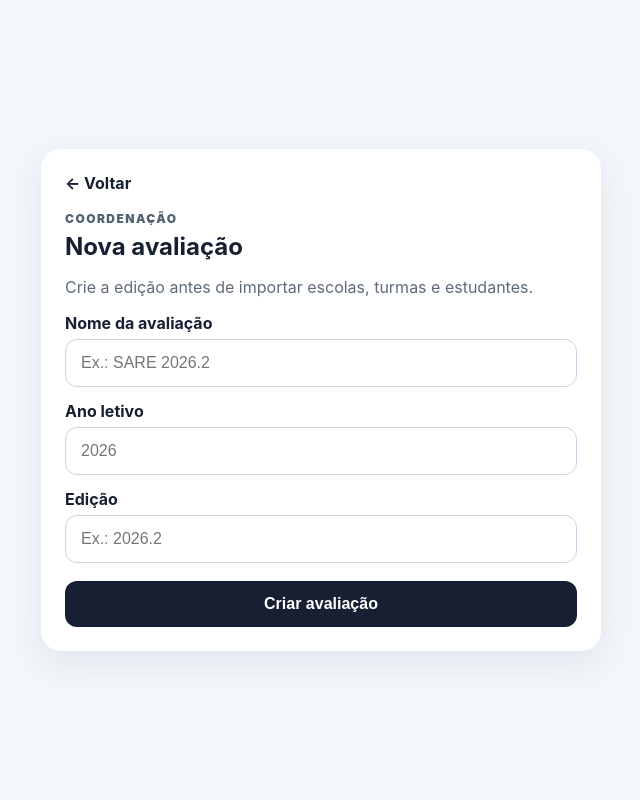
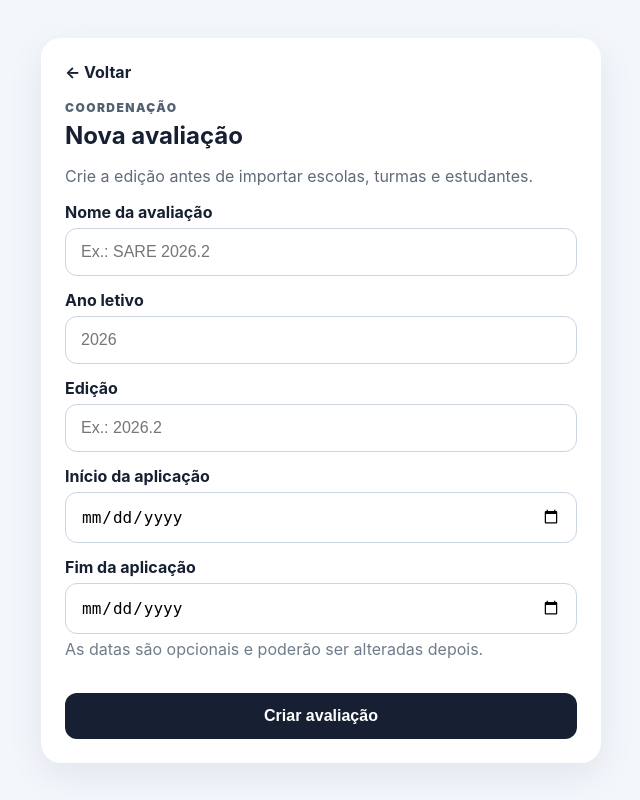
Before and after one commit to Marcosadriano7506/SARE2026, a Flask app: page /coordenacao/avaliacoes/nova in a window 1280 px wide. Shown: the whole page, without its empty margins (319-959 px from the left). Run offline with Flask 3, Linux system fonts and the light colour scheme; a user stored in the database is signed in; tables that the repository leaves empty hold one stand-in row (values such as "Sample post"); some libraries are stand-ins or nearby versions.

Commit message:
feat: configure application window when creating evaluation

```diff
--- a/app/templates/coordinator/evaluation_form.html
+++ b/app/templates/coordinator/evaluation_form.html
@@ -22,6 +22,20 @@
     {{ form.edition(placeholder="Ex.: 2026.2") }}
     {% for error in form.edition.errors %}<small class="error">{{ error }}</small>{% endfor %}
 
+    <div class="form-grid">
+      <div>
+        <label for="{{ form.starts_on.id }}">{{ form.starts_on.label.text }}</label>
+        {{ form.starts_on() }}
+        {% for error in form.starts_on.errors %}<small class="error">{{ error }}</small>{% endfor %}
+      </div>
+      <div>
+        <label for="{{ form.ends_on.id }}">{{ form.ends_on.label.text }}</label>
+        {{ form.ends_on() }}
+        {% for error in form.ends_on.errors %}<small class="error">{{ error }}</small>{% endfor %}
+      </div>
+    </div>
+    <p class="hint">As datas são opcionais e poderão ser alteradas depois.</p>
+
     {{ form.submit(class_="button primary") }}
   </form>
 </section>
```
